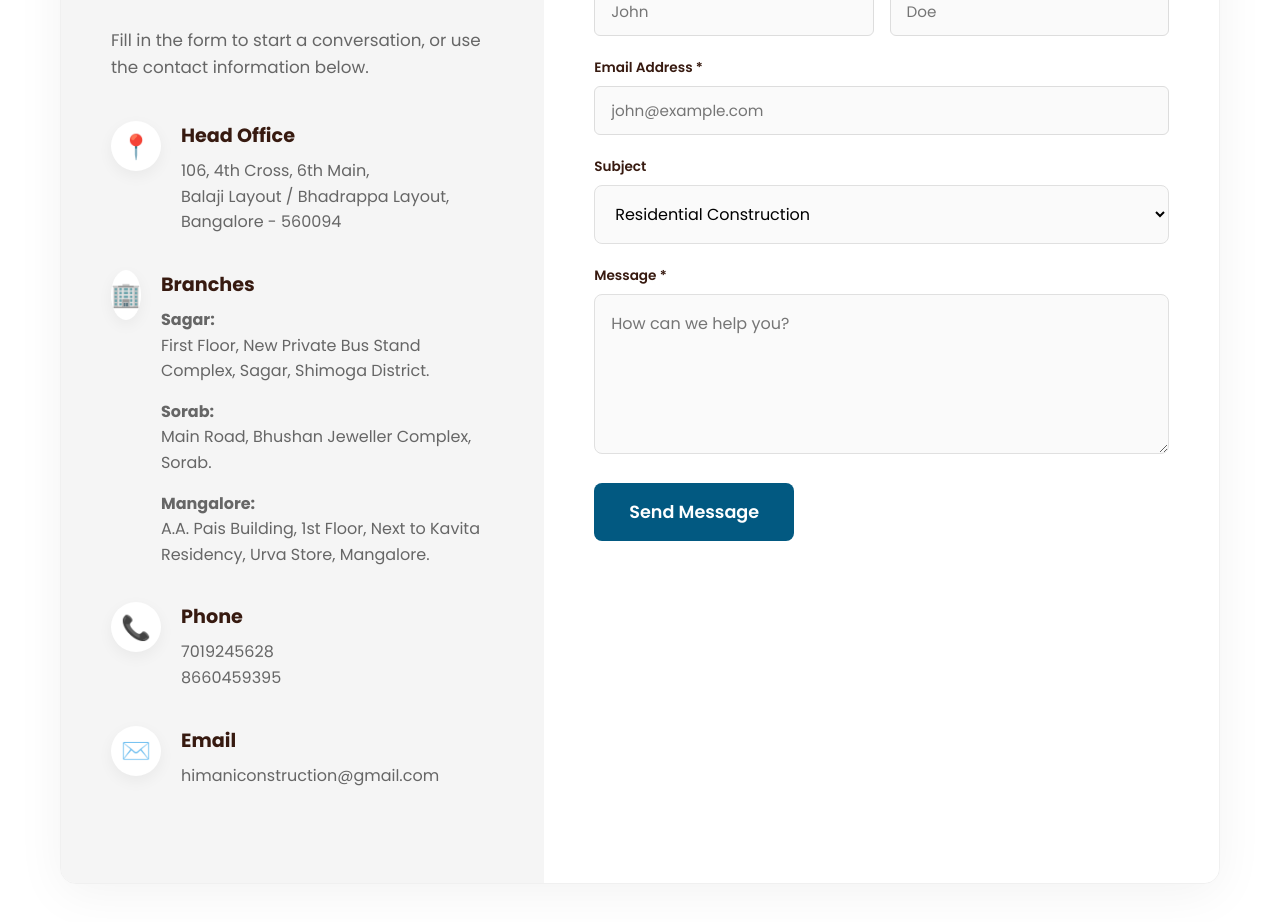
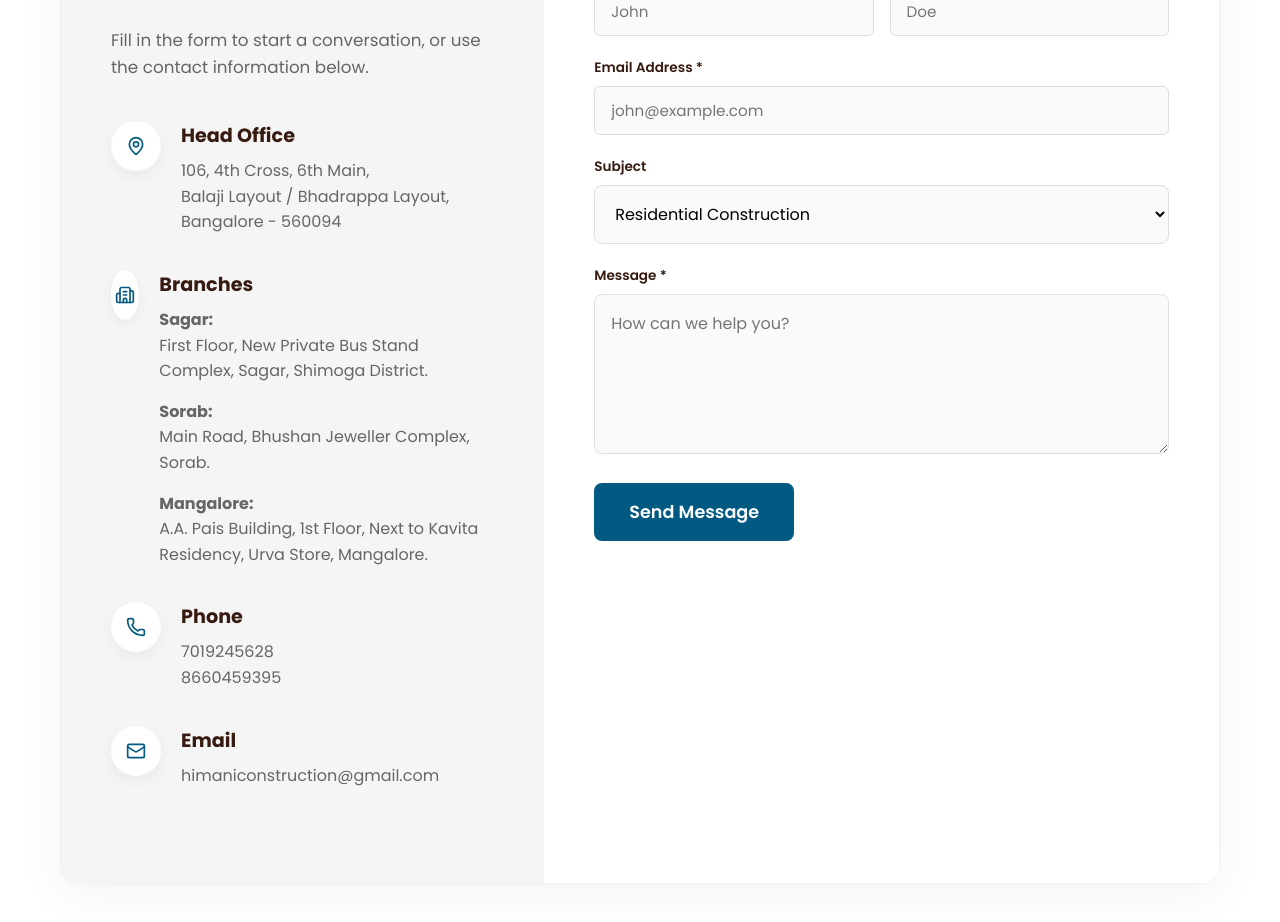
Before and after one commit to shwethainitiative-source/Himani-Construction, a React (Vite) app: page /contact in a window 1280 px wide. Shown: the part 520-1442 px from the top of the page. Built offline with nearby package versions, Linux system fonts and the light colour scheme.

Commit message:
style: replace contact page emojis with clean vector Lucide React icons

```diff
--- a/src/pages/ContactUs.css
+++ b/src/pages/ContactUs.css
@@ -66,9 +66,9 @@
 }
 
 .info-icon {
-  font-size: 1.5rem;
   margin-right: 20px;
   background-color: var(--color-white);
+  color: var(--color-sky-blue);
   width: 50px;
   height: 50px;
   display: flex;
--- a/src/pages/ContactUs.jsx
+++ b/src/pages/ContactUs.jsx
@@ -1,6 +1,8 @@
 import React, { useEffect, useState } from 'react';
 import { useLocation } from 'react-router-dom';
 import './ContactUs.css';
+import { MapPin, Building2, Phone, Mail } from 'lucide-react';
+
 
 const ContactUs = () => {
   const { hash } = useLocation();
@@ -125,7 +127,9 @@ const ContactUs = () => {
               <p className="contact-subtext">Fill in the form to start a conversation, or use the contact information below.</p>
 
               <div className="info-item">
-                <div className="info-icon">📍</div>
+                <div className="info-icon">
+                  <MapPin size={20} />
+                </div>
                 <div className="info-details">
                   <h4>Head Office</h4>
                   <p>106, 4th Cross, 6th Main,<br />Balaji Layout / Bhadrappa Layout,<br />Bangalore - 560094</p>
@@ -133,7 +137,9 @@ const ContactUs = () => {
               </div>
 
               <div className="info-item">
-                <div className="info-icon">🏢</div>
+                <div className="info-icon">
+                  <Building2 size={20} />
+                </div>
                 <div className="info-details">
                   <h4>Branches</h4>
                   <p style={{ margin: 0, padding: 0 }}>
@@ -152,7 +158,9 @@ const ContactUs = () => {
               </div>
 
               <div className="info-item">
-                <div className="info-icon">📞</div>
+                <div className="info-icon">
+                  <Phone size={20} />
+                </div>
                 <div className="info-details">
                   <h4>Phone</h4>
                   <p>7019245628<br />8660459395</p>
@@ -160,7 +168,9 @@ const ContactUs = () => {
               </div>
 
               <div className="info-item">
-                <div className="info-icon">✉️</div>
+                <div className="info-icon">
+                  <Mail size={20} />
+                </div>
                 <div className="info-details">
                   <h4>Email</h4>
                   <p>himaniconstruction@gmail.com<br /></p>
```
